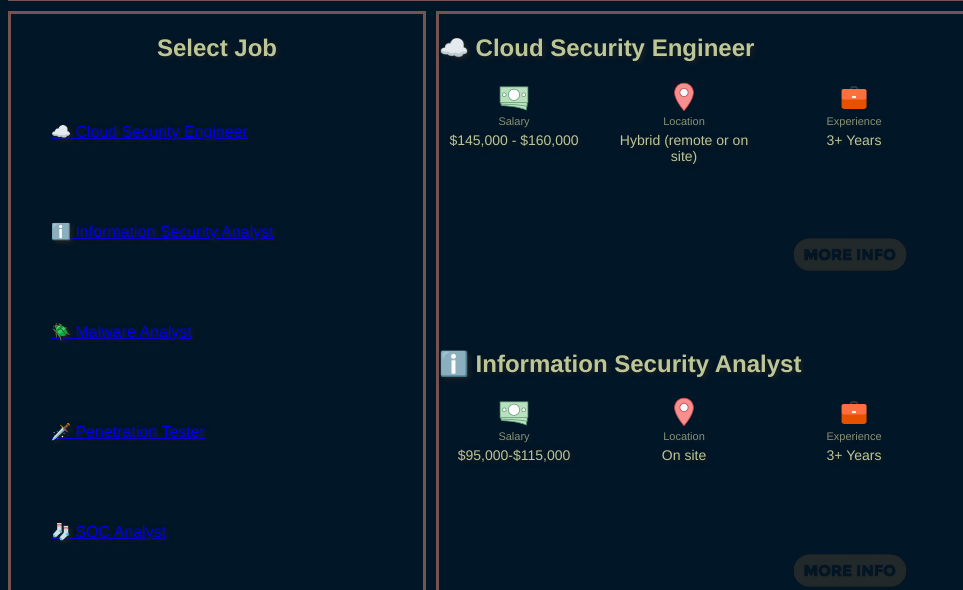
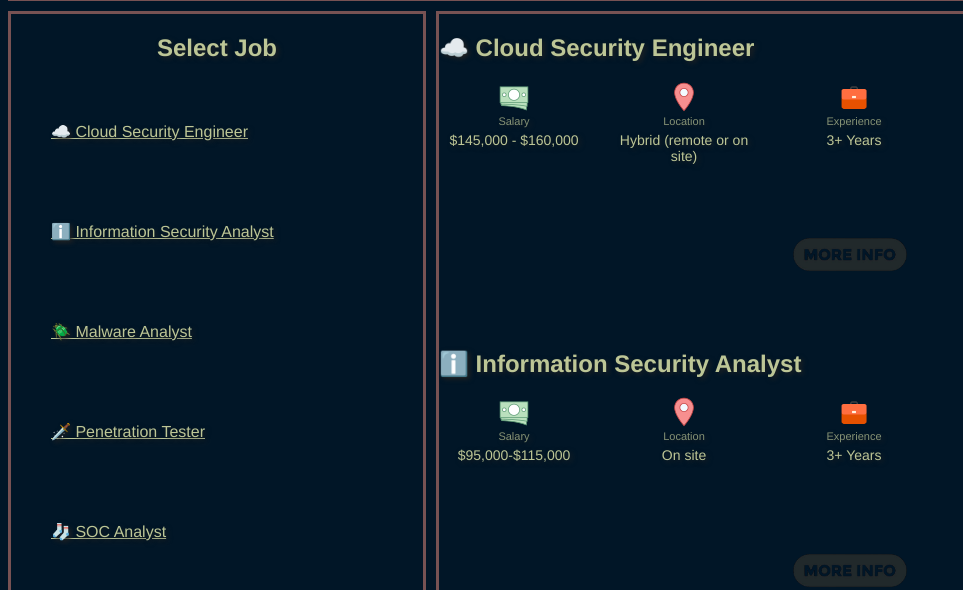
Before and after one commit to krishanszg/group_assignment, a plain HTML site: page jobs.html in a window 1280 px wide. Shown: the part 311-901 px from the top of the page, 0-963 px from the left. Drawn offline with Linux system fonts and the light colour scheme.

Commit message:
change link colours in selected jobs menu

```diff
--- a/jobs.html
+++ b/jobs.html
@@ -495,5 +495,13 @@
             background-size: contain;
             margin-right: 8px;       /* optional, spacing between image and text */
         }
+
+        a {
+            color: #BDC696;
+        }
+
+        .unordered_list a:hover {
+            color: #775253;
+        }
     </style>
 </html>
```
